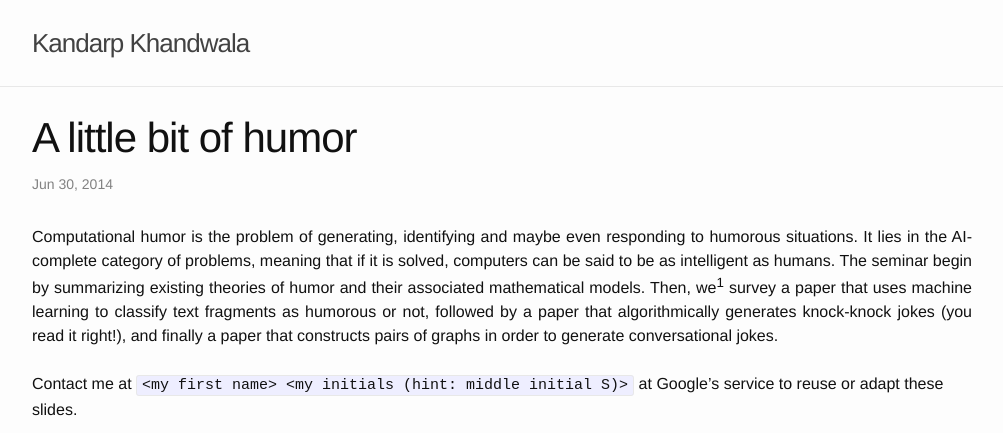
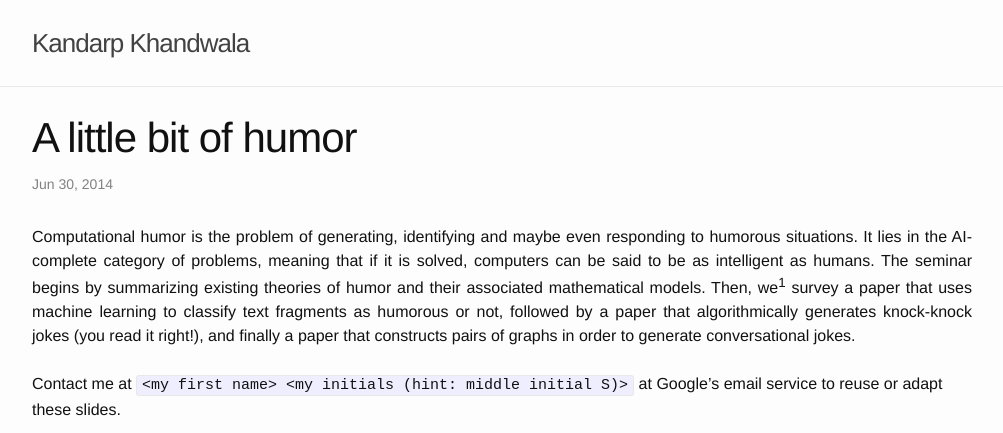
Before and after one commit to kandarpksk/kandarpksk.github.io, a Jekyll site: the page built from _posts/2014-06-30-seminar.markdown, in a window 1280 px wide, cut to the strip 0-433 px from the top of the page. Shown: the whole strip, without its empty margins (138-1141 px from the left). Built offline with Jekyll 4.4.1, drawn with Linux system fonts in a browser that asks for light colours.

Commit message:
khabarnathi

```diff
--- a/_posts/2014-06-30-seminar.markdown
+++ b/_posts/2014-06-30-seminar.markdown
@@ -6,9 +6,9 @@ excerpt: Computational Humor is pretty serious business&#58; it is the problem o
 ---
 
 <div align="justify">Computational humor is the problem of generating, identifying and maybe even responding to humorous situations. It lies in the AI-complete category of problems, meaning that if it is solved, computers can be said to be as intelligent as humans.
-The seminar begin by summarizing existing theories of humor and their associated mathematical models. Then, we<sup>1</sup> survey a paper that uses machine learning to classify text fragments as humorous or not, followed by a paper that algorithmically generates knock-knock jokes (you read it right!), and finally a paper that constructs pairs of graphs in order to generate conversational jokes.</div>
+The seminar begins by summarizing existing theories of humor and their associated mathematical models. Then, we<sup>1</sup> survey a paper that uses machine learning to classify text fragments as humorous or not, followed by a paper that algorithmically generates knock-knock jokes (you read it right!), and finally a paper that constructs pairs of graphs in order to generate conversational jokes.</div>
 <br/>
-Contact me at ``<my first name> <my initials (hint: middle initial S)>`` at Google's service to reuse or adapt these slides.
+Contact me at ``<my first name> <my initials (hint: middle initial S)>`` at Google's email service to reuse or adapt these slides.
 
 <iframe src="https://drive.google.com/file/d/0ByQtLx_3RS9-b1ZMOTAwYkU1Z3M/preview" width="95%" height="500"></iframe>
 
```
